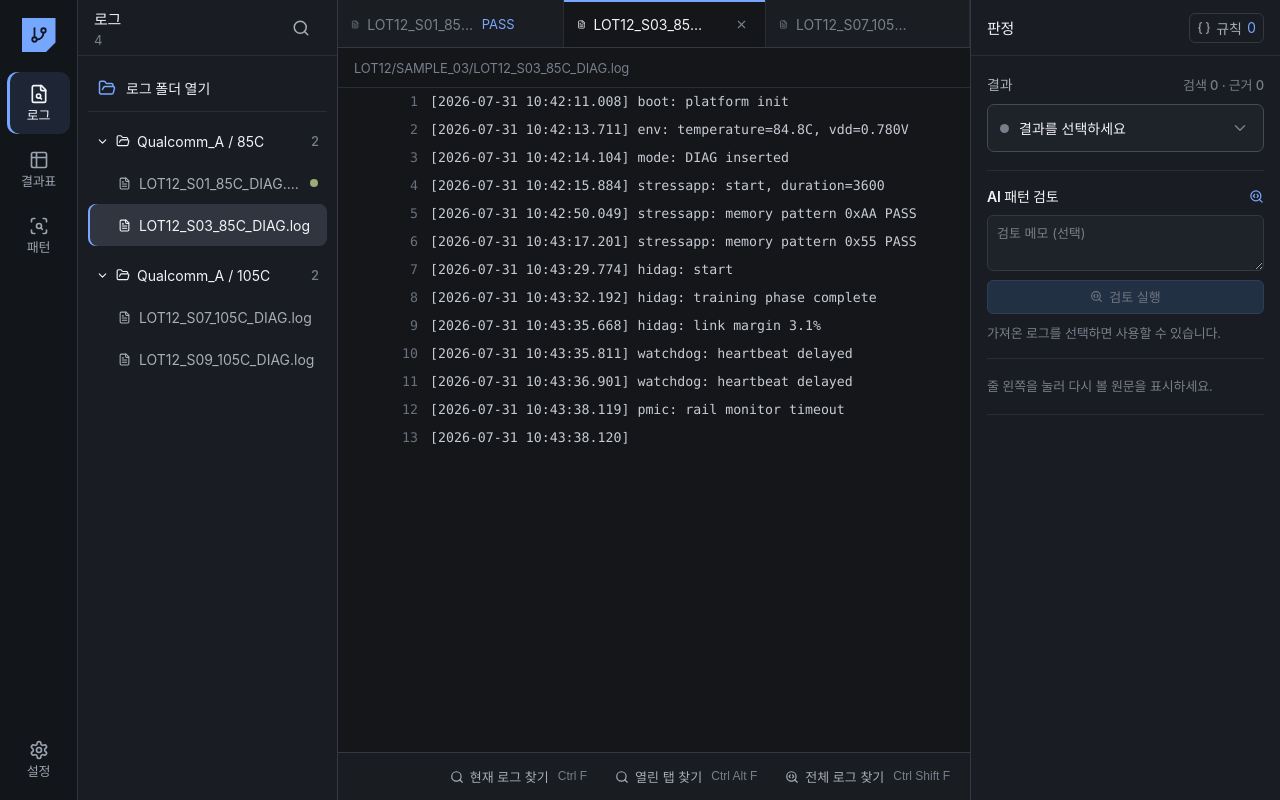
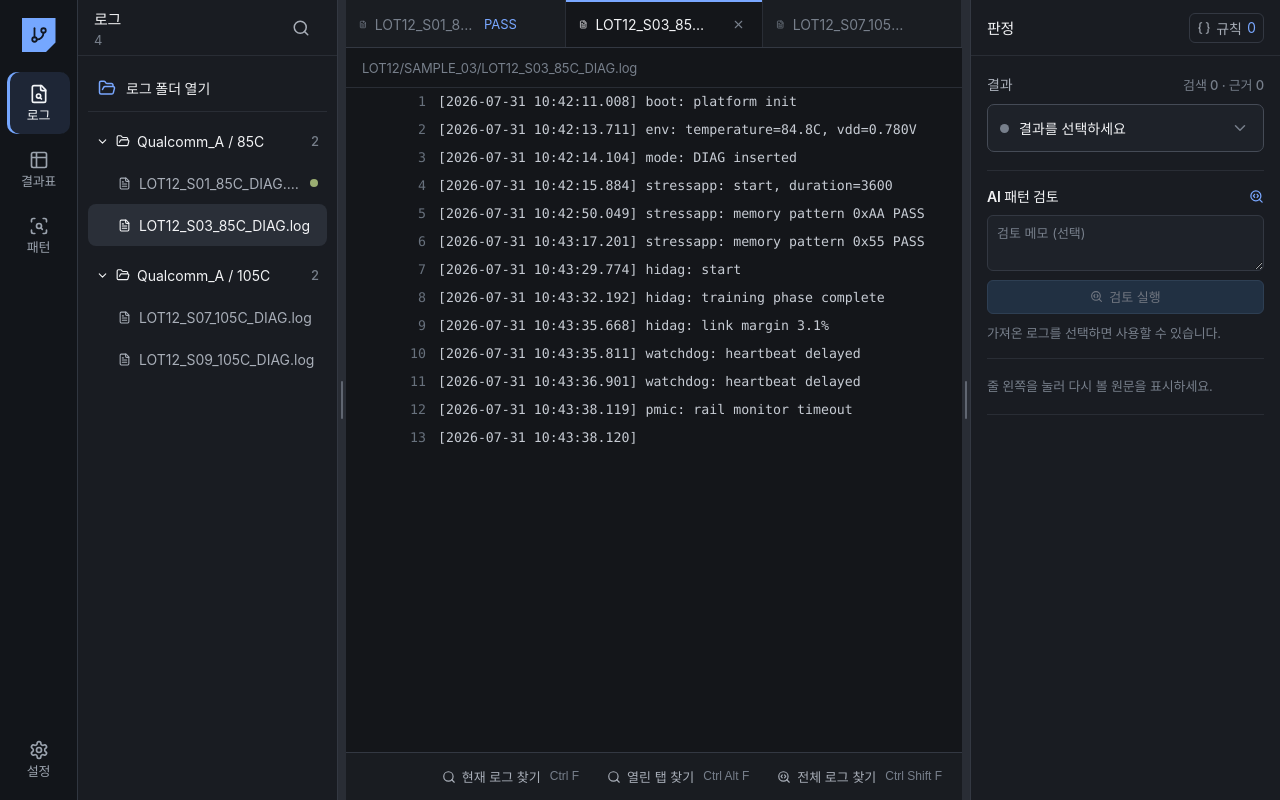
Before and after one commit to stpcoder/sequence-control-tower, a React (Vite) app: page / in a window 1280 px wide. Built offline with nearby package versions, Linux system fonts and the light colour scheme; a web font is replaced by a local one.

Commit message:
fix: refine workbench search and pane controls

```diff
--- a/src/views/WorkbenchView.tsx
+++ b/src/views/WorkbenchView.tsx
@@ -207,6 +207,66 @@ export function clampSearchHitIndex(index: number, hitCount: number): number {
   return Math.min(Math.max(index, 0), hitCount - 1)
 }
 
+export function nextSearchHitIndex(
+  currentIndex: number,
+  hitCount: number,
+  direction: 1 | -1,
+  hasNavigated: boolean,
+): number {
+  if (hitCount <= 0) return 0
+  if (!hasNavigated) return direction < 0 ? hitCount - 1 : 0
+  return (currentIndex + direction + hitCount) % hitCount
+}
+
+export interface WorkbenchPaneWidths {
+  sidebar: number
+  inspector: number
+}
+
+export const DEFAULT_WORKBENCH_PANE_WIDTHS: WorkbenchPaneWidths = { sidebar: 260, inspector: 310 }
+const WORKBENCH_PANE_LIMITS = {
+  sidebar: { min: 180, max: 420 },
+  inspector: { min: 220, max: 440 },
+} as const
+
+function workbenchStorage(): Storage | undefined {
+  try { return window.localStorage } catch { return undefined }
+}
+
+export function clampWorkbenchPaneWidth(
+  pane: keyof WorkbenchPaneWidths,
+  value: number,
+  availableWidth = Number.POSITIVE_INFINITY,
+): number {
+  const limits = WORKBENCH_PANE_LIMITS[pane]
+  const safeValue = Number.isFinite(value) ? value : DEFAULT_WORKBENCH_PANE_WIDTHS[pane]
+  const maxForViewport = Number.isFinite(availableWidth) ? Math.max(limits.min, availableWidth - 24) : limits.max
+  return Math.round(Math.min(Math.max(safeValue, limits.min), Math.min(limits.max, maxForViewport)))
+}
+
+export function readWorkbenchPaneWidths(storage: Storage | undefined, key: string): WorkbenchPaneWidths {
+  if (!storage) return DEFAULT_WORKBENCH_PANE_WIDTHS
+  try {
+    const parsed: unknown = JSON.parse(storage.getItem(key) ?? '')
+    if (!parsed || typeof parsed !== 'object') return DEFAULT_WORKBENCH_PANE_WIDTHS
+    const value = parsed as Partial<WorkbenchPaneWidths>
+    return {
+      sidebar: clampWorkbenchPaneWidth('sidebar', Number(value.sidebar)),
+      inspector: clampWorkbenchPaneWidth('inspector', Number(value.inspector)),
+    }
+  } catch {
+    return DEFAULT_WORKBENCH_PANE_WIDTHS
+  }
+}
+
+export function saveWorkbenchPaneWidths(storage: Storage | undefined, key: string, widths: WorkbenchPaneWidths): void {
+  try { storage?.setItem(key, JSON.stringify(widths)) } catch { /* Storage can be unavailable or full. */ }
+}
+
+export function patternReviewFailureMessage(): string {
+  return 'AI 패턴 검토를 완료하지 못했습니다. 잠시 후 다시 시도해 주세요.'
+}
+
 export function lineWindowEdgeRequestKey(fileId: string, edge: LineWindowEdge, boundary: number): string {
   return `${fileId}:${edge}:${boundary}`
 }
@@ -959,8 +1019,15 @@ export function WorkbenchView({
   const [invalidPattern, setInvalidPattern] = useState(false)
   const [patternReviewComment, setPatternReviewComment] = useState('')
   const [patternReview, setPatternReview] = useState<PatternReviewState>({ status: 'idle' })
+  const [paneWidths, setPaneWidths] = useState<WorkbenchPaneWidths>(() => readWorkbenchPaneWidths(
+    typeof window === 'undefined' ? undefined : workbenchStorage(),
+    `sequence-control-tower:workbench-widths:${projectId}`,
+  ))
   const searchInputRef = useRef<HTMLInputElement>(null)
   const editorRef = useRef<HTMLDivElement>(null)
+  const workbenchRef = useRef<HTMLDivElement>(null)
+  const splitterDragRef = useRef<{ pane: keyof WorkbenchPaneWidths; startX: number; startWidth: number } | null>(null)
+  const searchHasNavigatedRef = useRef(false)
   const observationTimer = useRef<number | undefined>(undefined)
   const searchRequest = useRef(0)
   const mountedRef = useRef(false)
@@ -1092,7 +1159,7 @@ export function WorkbenchView({
       stage: job.stage,
       queuePosition: job.queuePosition,
       result: job.result,
-      error: job.error,
+      error: job.error ? patternReviewFailureMessage() : undefined,
     })
     return true
   }, [])
@@ -1141,6 +1208,66 @@ export function WorkbenchView({
     || patternReview.status === 'cancelling'
   const patternReviewAvailable = Boolean(activeFile?.artifactId && electronApi()?.analysis)
 
+  const paneStorageKey = `sequence-control-tower:workbench-widths:${projectId}`
+  const updatePaneWidth = useCallback((pane: keyof WorkbenchPaneWidths, value: number) => {
+    const availableWidth = workbenchRef.current?.getBoundingClientRect().width ?? Number.POSITIVE_INFINITY
+    setPaneWidths((current) => {
+      const next = { ...current, [pane]: clampWorkbenchPaneWidth(pane, value, availableWidth) }
+      saveWorkbenchPaneWidths(workbenchStorage(), paneStorageKey, next)
+      return next
+    })
+  }, [paneStorageKey])
+
+  const resetPaneWidths = useCallback(() => {
+    setPaneWidths(DEFAULT_WORKBENCH_PANE_WIDTHS)
+    saveWorkbenchPaneWidths(workbenchStorage(), paneStorageKey, DEFAULT_WORKBENCH_PANE_WIDTHS)
+  }, [paneStorageKey])
+
+  const startSplitterDrag = useCallback((pane: keyof WorkbenchPaneWidths, event: React.PointerEvent<HTMLDivElement>) => {
+    event.preventDefault()
+    event.currentTarget.setPointerCapture(event.pointerId)
+    splitterDragRef.current = { pane, startX: event.clientX, startWidth: paneWidths[pane] }
+  }, [paneWidths])
+
+  const moveSplitterDrag = useCallback((event: React.PointerEvent<HTMLDivElement>) => {
+    const drag = splitterDragRef.current
+    if (!drag) return
+    const delta = drag.pane === 'inspector' ? drag.startX - event.clientX : event.clientX - drag.startX
+    updatePaneWidth(drag.pane, drag.startWidth + delta)
+  }, [updatePaneWidth])
+
+  const endSplitterDrag = useCallback((event: React.PointerEvent<HTMLDivElement>) => {
+    splitterDragRef.current = null
+    if (event.currentTarget.hasPointerCapture(event.pointerId)) event.currentTarget.releasePointerCapture(event.pointerId)
+  }, [])
+
+  const splitterKeyDown = useCallback((pane: keyof WorkbenchPaneWidths, event: React.KeyboardEvent<HTMLDivElement>) => {
+    if (event.key === 'Home') { event.preventDefault(); updatePaneWidth(pane, WORKBENCH_PANE_LIMITS[pane].min); return }
+    if (event.key === 'End') { event.preventDefault(); updatePaneWidth(pane, WORKBENCH_PANE_LIMITS[pane].max); return }
+    const step = event.shiftKey ? 24 : 8
+    if (event.key === 'ArrowRight') { event.preventDefault(); updatePaneWidth(pane, paneWidths[pane] + (pane === 'inspector' ? step : step)); }
+    if (event.key === 'ArrowLeft') { event.preventDefault(); updatePaneWidth(pane, paneWidths[pane] - step); }
+  }, [paneWidths, updatePaneWidth])
+
+  useEffect(() => {
+    const root = workbenchRef.current
+    if (!root) return
+    const clampForResize = () => {
+      const availableWidth = root.getBoundingClientRect().width
+      setPaneWidths((current) => {
+        const next = {
+        sidebar: clampWorkbenchPaneWidth('sidebar', current.sidebar, availableWidth),
+        inspector: clampWorkbenchPaneWidth('inspector', current.inspector, availableWidth),
+        }
+        saveWorkbenchPaneWidths(workbenchStorage(), paneStorageKey, next)
+        return next
+      })
+    }
+    clampForResize()
+    window.addEventListener('resize', clampForResize)
+    return () => window.removeEventListener('resize', clampForResize)
+  }, [paneStorageKey])
+
   const groupedFiles = useMemo(() => groupWorkbenchFiles(files.filter((file) => (
     !showBatchExceptions || batchPreview.exceptionIds?.includes(file.id)
   ))), [batchPreview.exceptionIds, files, showBatchExceptions])
@@ -1400,6 +1527,7 @@ export function WorkbenchView({
     const hit = hits[index]
     if (!hit) return
     setCurrentHit(index)
+    searchHasNavigatedRef.current = true
     selectFile(hit.fileId, false)
     authorizedHitKeyRef.current = searchHitKey(hit)
     setSearchNavigationVersion((current) => current + 1)
@@ -1635,7 +1763,7 @@ export function WorkbenchView({
 
   const moveToHit = useCallback((direction: 1 | -1) => {
     if (!hits.length) return
-    const next = (currentHit + direction + hits.length) % hits.length
+    const next = nextSearchHitIndex(currentHit, hits.length, direction, searchHasNavigatedRef.current)
     navigateToSearchHit(next)
   }, [currentHit, hits.length, navigateToSearchHit])
 
@@ -1753,7 +1881,7 @@ export function WorkbenchView({
       if (!mountedRef.current || patternReviewGeneration.current !== requestGeneration || activeFileIdRef.current !== fileId) return
       setPatternReview({
         status: 'failed',
-        error: error instanceof Error ? error.message : 'AI 패턴 검토를 시작하지 못했습니다.',
+        error: patternReviewFailureMessage(),
       })
     }
   }
@@ -1782,7 +1910,7 @@ export function WorkbenchView({
       setPatternReview({
         status: 'failed',
         jobId,
-        error: error instanceof Error ? error.message : 'AI 패턴 검토를 취소하지 못했습니다.',
+        error: patternReviewFailureMessage(),
       })
     }
   }
@@ -1876,10 +2004,12 @@ export function WorkbenchView({
   useEffect(() => {
     setInvalidPattern(Boolean(query && !createSearchPattern(query, options)))
     setCurrentHit(0)
+    searchHasNavigatedRef.current = false
   }, [options, query])
 
   useEffect(() => {
     setCurrentHit(0)
+    searchHasNavigatedRef.current = false
   }, [searchFileIdsKey])
 
   useEffect(() => {
@@ -2412,7 +2542,11 @@ export function WorkbenchView({
   }
 
   return (
-    <div className="log-workbench">
+    <div
+      ref={workbenchRef}
+      className="log-workbench"
+      style={{ '--wb-sidebar-width': `${paneWidths.sidebar}px`, '--wb-inspector-width': `${paneWidths.inspector}px` } as React.CSSProperties}
+    >
       <aside className="workbench-sidebar">
         <header>
           <div><strong>{sideMode === 'search' ? '검색 결과' : showBatchExceptions ? '예외 로그' : '로그'}</strong>{sideMode === 'search' ? null : <span>{showBatchExceptions ? `${batchPreview.exceptions}` : files.length}</span>}</div>
@@ -2476,6 +2610,23 @@ export function WorkbenchView({
         )}
       </aside>
 
+      <div
+        className="workbench-splitter"
+        role="separator"
+        aria-label="로그 목록 너비 조절"
+        aria-orientation="vertical"
+        aria-valuemin={WORKBENCH_PANE_LIMITS.sidebar.min}
+        aria-valuemax={WORKBENCH_PANE_LIMITS.sidebar.max}
+        aria-valuenow={paneWidths.sidebar}
+        tabIndex={0}
+        onPointerDown={(event) => startSplitterDrag('sidebar', event)}
+        onPointerMove={moveSplitterDrag}
+        onPointerUp={endSplitterDrag}
+        onPointerCancel={endSplitterDrag}
+        onDoubleClick={resetPaneWidths}
+        onKeyDown={(event) => splitterKeyDown('sidebar', event)}
+      ><span aria-hidden="true" /></div>
+
       <main className="workbench-editor-shell">
         <div className="editor-tabs" role="tablist" aria-label="열린 로그">
           {openFileIds.map((fileId) => {
@@ -2555,6 +2706,23 @@ export function WorkbenchView({
         </footer>
       </main>
 
+      <div
+        className="workbench-splitter"
+        role="separator"
+        aria-label="판정 패널 너비 조절"
+        aria-orientation="vertical"
+        aria-valuemin={WORKBENCH_PANE_LIMITS.inspector.min}
+        aria-valuemax={WORKBENCH_PANE_LIMITS.inspector.max}
+        aria-valuenow={paneWidths.inspector}
+        tabIndex={0}
+        onPointerDown={(event) => startSplitterDrag('inspector', event)}
+        onPointerMove={moveSplitterDrag}
+        onPointerUp={endSplitterDrag}
+        onPointerCancel={endSplitterDrag}
+        onDoubleClick={resetPaneWidths}
+        onKeyDown={(event) => splitterKeyDown('inspector', event)}
+      ><span aria-hidden="true" /></div>
+
       <aside className="decision-panel" aria-label="로그 판정">
         <header>
           <strong>판정</strong>
@@ -2588,8 +2756,7 @@ export function WorkbenchView({
                 />
                 <div className="pattern-review-actions">
                   <button className="pattern-review-start" onClick={() => void startPatternReview()} disabled={!patternReviewAvailable || patternReviewBusy}>
-                    {patternReviewBusy ? <LoaderCircle className="wb-spin" size={13} /> : <SearchCode size={13} />}
-                    {patternReviewBusy ? '검토 중' : '검토 실행'}
+                    <SearchCode size={13} /> 검토 실행
                   </button>
                   {patternReviewBusy && patternReview.jobId ? <button className="pattern-review-cancel" onClick={() => void cancelPatternReview()} disabled={patternReview.status === 'cancelling'}>취소</button> : null}
                 </div>
--- a/src/workbench.css
+++ b/src/workbench.css
@@ -1,4 +1,6 @@
 .log-workbench {
+  --wb-sidebar-width: 260px;
+  --wb-inspector-width: 310px;
   --wb-bg: #111318;
   --wb-side: #191c22;
   --wb-editor: #14161a;
@@ -30,7 +32,7 @@
   --wb-log-evidence: rgba(121, 167, 255, .032);
   --wb-log-revealed: rgba(234, 178, 111, .045);
   display: grid;
-  grid-template-columns: 260px minmax(520px, 1fr) 310px;
+  grid-template-columns: minmax(0, var(--wb-sidebar-width)) 8px minmax(0, 1fr) 8px minmax(0, var(--wb-inspector-width));
   min-width: 0;
   height: 100%;
   min-height: 0;
@@ -62,6 +64,23 @@
 
 .workbench-sidebar,
 .decision-panel { min-width: 0; min-height: 0; background: var(--wb-side); }
+.workbench-splitter {
+  position: relative;
+  z-index: 2;
+  min-width: 6px;
+  min-height: 0;
+  cursor: col-resize;
+  touch-action: none;
+  background: var(--wb-line-soft);
+}
+.workbench-splitter::before {
+  position: absolute;
+  inset: 0 2px;
+  content: '';
+}
+.workbench-splitter:hover,
+.workbench-splitter:focus-visible { background: #536b8c; outline: 0; }
+.workbench-splitter span { position: absolute; top: 50%; left: 50%; width: 2px; height: 38px; border-radius: 2px; background: var(--wb-dim); transform: translate(-50%, -50%); opacity: .7; }
 .workbench-sidebar { display: flex; flex-direction: column; border-right: 1px solid var(--wb-line); }
 .workbench-sidebar > header,
 .decision-panel > header {
@@ -135,7 +154,7 @@
   font-size: var(--wb-type-body);
 }
 .file-row:hover { color: var(--wb-text) !important; background: var(--wb-hover); }
-.file-row.active { color: var(--wb-text) !important; background: #303540; box-shadow: inset 2px 0 var(--wb-blue); }
+.file-row.active { color: var(--wb-text) !important; background: #2a2f38; }
 .file-row span { flex: 1; min-width: 0; overflow: hidden; text-overflow: ellipsis; white-space: nowrap; }
 .file-state { width: 8px; height: 8px; border-radius: 50%; background: var(--wb-dim); }
 .file-state.pass { background: var(--wb-green); }
@@ -351,6 +370,9 @@
 .confirm-decision-revision:hover { color: #ffd09a !important; }
 .decision-select > svg { color: var(--wb-dim); pointer-events: none; }
 
+.pattern-review,
+.pattern-review-result,
+.pattern-review-suggestions { min-width: 0; }
 .pattern-review { display: grid; gap: 9px; padding: 15px 0 16px; border-bottom: 1px solid var(--wb-line-soft); }
 .pattern-review-heading { display: flex; align-items: center; gap: 8px; }
 .pattern-review-heading > div { display: grid; flex: 1; gap: 3px; min-width: 0; }
@@ -368,10 +390,11 @@
 .pattern-review-actions .pattern-review-start { display: flex; flex: 1; align-items: center; justify-content: center; gap: 6px; color: #e7f0ff; border-color: #4c6f98; background: #2d4c70; }
 .pattern-review-actions .pattern-review-cancel { color: var(--wb-orange); }
 .pattern-review-progress { display: flex; align-items: center; justify-content: space-between; gap: 8px; color: var(--wb-muted); font-size: var(--wb-type-secondary); }
-.pattern-review-progress > span { display: flex; align-items: center; gap: 6px; min-width: 0; overflow: hidden; text-overflow: ellipsis; white-space: nowrap; }
+.pattern-review-progress > span { display: flex; align-items: flex-start; gap: 6px; min-width: 0; overflow-wrap: anywhere; word-break: break-word; }
 .pattern-review-progress small { color: var(--wb-dim); white-space: nowrap; }
-.pattern-review-error { display: flex; align-items: flex-start; gap: 6px; margin: 0; color: var(--wb-red); font-size: var(--wb-type-secondary); line-height: 1.45; }
+.pattern-review-error { display: flex; align-items: flex-start; gap: 6px; min-width: 0; max-width: 100%; margin: 0; color: var(--wb-red); font-size: var(--wb-type-secondary); line-height: 1.45; overflow-wrap: anywhere; word-break: break-word; }
 .pattern-review-error svg { flex: 0 0 auto; margin-top: 2px; }
+.pattern-review-error:not(svg) { white-space: normal; }
 .pattern-review-result { display: grid; gap: 8px; padding-top: 10px; border-top: 1px solid var(--wb-line-soft); }
 .pattern-review-result-meta { display: flex; align-items: baseline; justify-content: space-between; gap: 8px; }
 .pattern-review-result-meta strong { font-size: var(--wb-type-secondary); font-weight: 600; }
@@ -498,14 +521,23 @@
 @keyframes wb-rotate { to { transform: rotate(360deg); } }
 
 @media (max-width: 1260px) {
-  .log-workbench { grid-template-columns: 232px minmax(460px, 1fr) 290px; }
+  .log-workbench { grid-template-columns: minmax(0, var(--wb-sidebar-width)) 8px minmax(0, 1fr) 8px minmax(0, var(--wb-inspector-width)); }
   .decision-content { padding-inline: 14px; }
 }
 
 @media (max-width: 1080px) {
-  .log-workbench { grid-template-columns: 220px minmax(430px, 1fr) 278px; }
+  .log-workbench { grid-template-columns: minmax(0, var(--wb-sidebar-width)) 8px minmax(0, 1fr) 8px minmax(0, var(--wb-inspector-width)); }
   .editor-tab { max-width: 170px; }
   .editor-statusbar button kbd { display: none; }
+}
+
+@media (max-width: 760px) {
+  .log-workbench { grid-template-columns: minmax(0, min(var(--wb-sidebar-width), 34vw)) 6px minmax(0, 1fr) 6px minmax(0, min(var(--wb-inspector-width), 42vw)); }
+  .workbench-splitter { min-width: 4px; }
+  .workbench-sidebar > header, .decision-panel > header { padding-inline: 10px; }
+  .decision-content { padding-inline: 10px; }
+  .editor-statusbar { overflow: hidden; }
+  .editor-statusbar button { padding-inline: 5px; }
 }
 
 @media (prefers-reduced-motion: reduce) {
```
Also changed, not shown: 1 other file (tests, documents, lock files or other folders).
